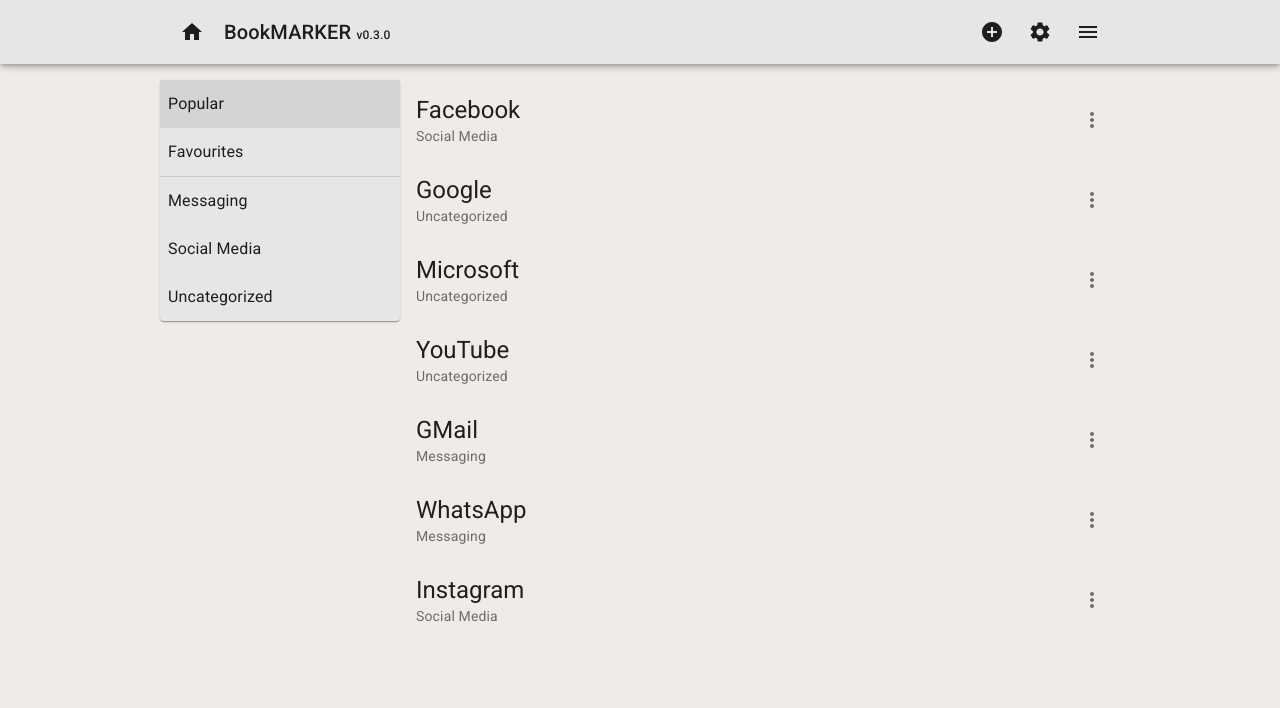
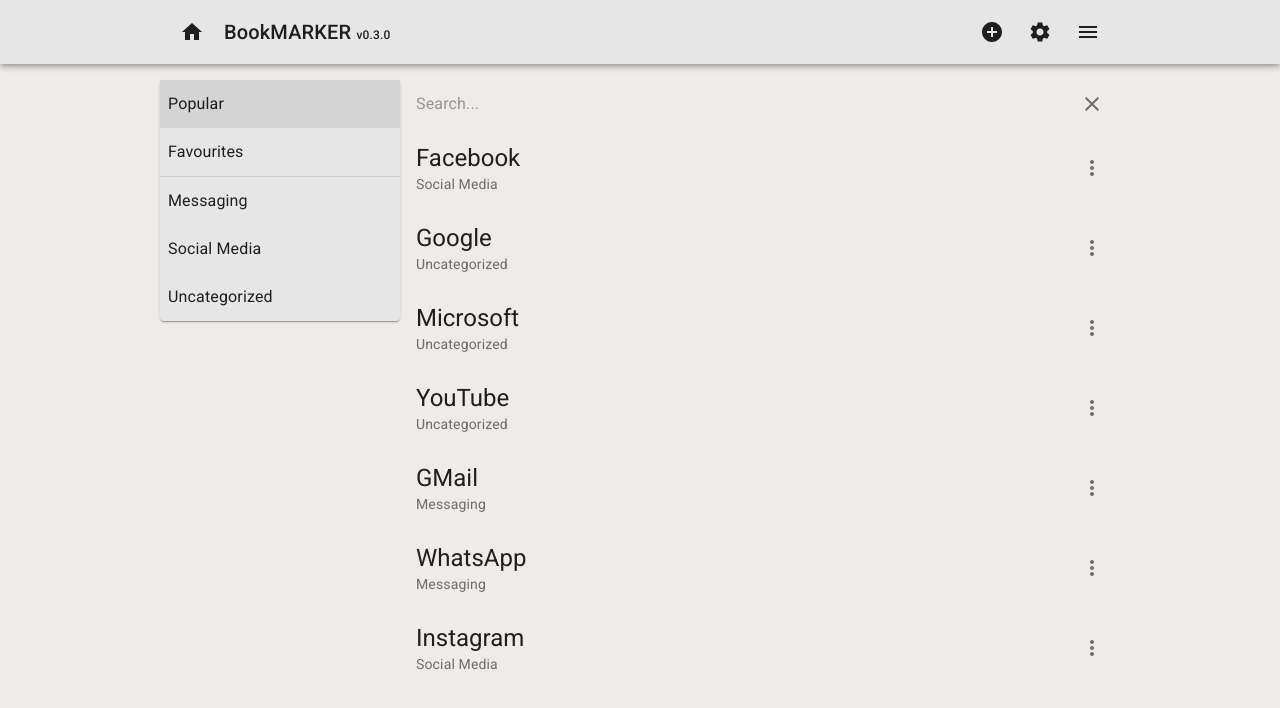
Before and after one commit to openXapps/web-apps-bookmarker-mui, a React (Create React App) app: page / in a window 1280 px wide. Shown: the top 708 px of the page. Built offline with nearby package versions, Linux system fonts and the light colour scheme.

Commit message:
Almost there

```diff
--- a/package.json
+++ b/package.json
@@ -11,6 +11,7 @@
     "@material-ui/lab": "^4.0.0-alpha.57",
     "node-sass": "^4.14.1",
     "react": "^17.0.2",
+    "react-app-polyfill": "^2.0.0",
     "react-dom": "^17.0.2",
     "react-router-dom": "^5.2.0",
     "react-scripts": "^4.0.3",
--- a/src/components/Category/CategoryComponent.js
+++ b/src/components/Category/CategoryComponent.js
@@ -11,14 +11,10 @@
 import ListItemSecondaryAction from '@material-ui/core/ListItemSecondaryAction';
 import MoreVertIcon from '@material-ui/icons/MoreVert';
 
-import {
-  getCategories
-} from '../../utilities/localstorage';
-// import useStyles from './CategoryStyles';
+import { getCategories } from '../../utilities/localstorage';
 
 const CategoryComponent = ({ history }) => {
-  // const classes = useStyles();
-  const [categories, setCategories] = React.useState([]);
+  const [categories, setCategories] = React.useState({ statusOK: true, data: [] });
 
   React.useEffect(() => {
     setCategories(getCategories());
@@ -46,6 +42,7 @@
                       primary={v.category}
                       primaryTypographyProps={{ variant: 'h6' }}
                     />
+                    {v.categoryId !== '017cf222-887b-11e9-bc42-526af7764f64' ? (
                       <ListItemSecondaryAction>
                         <IconButton
                           edge="end"
@@ -53,6 +50,7 @@
                           onClick={handleEdit}
                         ><MoreVertIcon /></IconButton>
                       </ListItemSecondaryAction>
+                    ) : (null)}
                   </ListItem>
                 </div>
               );
--- a/src/components/Content/BookmarksComponent.js
+++ b/src/components/Content/BookmarksComponent.js
@@ -3,13 +3,16 @@
 
 import { useTheme } from '@material-ui/core/styles';
 import useMediaQuery from '@material-ui/core/useMediaQuery';
+import Hidden from '@material-ui/core/Hidden';
 import Box from '@material-ui/core/Box';
-import IconButton from '@material-ui/core/IconButton';
 import List from '@material-ui/core/List';
 import ListItem from '@material-ui/core/ListItem';
 import ListItemText from '@material-ui/core/ListItemText';
 import ListItemSecondaryAction from '@material-ui/core/ListItemSecondaryAction';
+import InputBase from '@material-ui/core/InputBase';
+import IconButton from '@material-ui/core/IconButton';
 import MoreVertIcon from '@material-ui/icons/MoreVert';
+import ClearIcon from '@material-ui/icons/Clear';
 
 import {
   updateLastClicked,
@@ -24,7 +27,10 @@
   const breakpointSM = useMediaQuery(theme.breakpoints.down('sm'));
   const classes = useStyles();
   const { id } = useParams();
-  const [bookmarks, setBookmarks] = React.useState([]);
+  const [bookmarks, setBookmarks] = React.useState({ statusOK: true, data: [] });
+  const [search, setSearch] = React.useState('');
+  const [showSearch, setShowSearch] = React.useState(false);
+  const [reload, setReload] = React.useState(false);
 
   React.useEffect(() => {
     const route = history.location.pathname;
@@ -32,37 +38,96 @@
     switch (route) {
       case '/':
         data = getPopular();
+        setShowSearch(true);
         if (data.statusOK) setBookmarks(data);
         break;
       case '/favourites':
         data = getFavourites();
+        setShowSearch(false);
         if (data.statusOK) setBookmarks(data);
         break;
       default:
         data = getByCategory(id);
+        setShowSearch(false);
         if (data.statusOK) setBookmarks(data);
         break;
     }
-    // console.log('Bookmarks: route...', route);
-    // console.log('Bookmarks: id......', id);
-    // console.log('Bookmarks: data....', data);
+    setSearch('');
+
+    // Clean-up function
+    return () => setReload(false);
+  }, [history.location.pathname, id, reload]);
+
+  // Reset search on empty string
+  React.useEffect(() => {
+    if (search.length === 0) setReload(true);
 
     // Clean-up function
     return () => true;
-  }, [history.location.pathname, id]);
+  }, [search]);
 
+  // Handle search field persistence
+  const handleSearch = (e) => {
+    setSearch(e.currentTarget.value);
+  };
+
+  // Perform search from search field
+  const doSearch = (e) => {
+    e.preventDefault();
+    let data = [];
+    if (search.length > 0) {
+      data = bookmarks.data.filter((v) => {
+        return (
+          v.siteName.toLowerCase().indexOf(search.toLowerCase()) > -1 ||
+          v.siteURL.toLowerCase().indexOf(search.toLowerCase()) > -1
+        );
+      });
+      if (data.length > 0) setBookmarks({ ...bookmarks, data: data });
+    } else {
+      setReload(true);
+    }
+  };
+
+  // Clear the search field and reload bookmarks
+  const handleSearchClear = () => {
+    setSearch('');
+    setReload(true);
+  };
+
+  // Route to bookmark editor
   const handleEdit = (e) => {
-    // console.log('Bookmarks: edit.siteId...', e.currentTarget.dataset.siteId);
     const siteId = e.currentTarget.dataset.siteId;
     history.push('/edit/' + siteId);
   };
 
+  // Record last accessed bookmark
   const handleLastClicked = (e) => {
     console.log(e.currentTarget.dataset.siteId);
     updateLastClicked(e.currentTarget.dataset.siteId);
   };
 
   return (
+    <Box>
+      <Hidden smDown>
+        {showSearch ? (
+          <form onSubmit={doSearch} noValidate autoComplete="off">
+            <Box className={classes.searchContainer}>
+              <InputBase
+                className={classes.searchField}
+                placeholder="Search..."
+                value={search}
+                onChange={handleSearch}
+                inputProps={{ 'aria-label': 'search bookmarks', 'type': 'search' }}
+              />
+              <IconButton
+                className={classes.searchButton}
+                aria-label="clear search"
+                onClick={handleSearchClear}
+              ><ClearIcon /></IconButton>
+            </Box>
+          </form>
+        ) : (null)}
+      </Hidden>
       <Box width="100%" pl={{ sm: 1 }}>
         <List disablePadding>
           {bookmarks.statusOK ? (
@@ -97,7 +162,7 @@
             })
           ) : (null)}
         </List>
-      {/* <Box className={classes.hGutter} /> */}
+      </Box>
     </Box>
   );
 };
--- a/src/components/Content/BookmarksStyles.js
+++ b/src/components/Content/BookmarksStyles.js
@@ -1,19 +1,10 @@
 import { makeStyles } from '@material-ui/core/styles';
 
 export const useStyles = makeStyles((theme) => ({
-  root: {
-    width: '100%',
-    marginLeft: theme.spacing(2),
-    // marginTop: theme.spacing(1),
-    [theme.breakpoints.up('xs')]: {
-      marginLeft: theme.spacing(0),
-    },
-  },
   bookmarkContainer: {
     display: 'flex',
     flexWrap: 'nowrap',
     alignItems: 'center',
-    // marginLeft: theme.spacing(1),
   },
   bookmarkText: {
     paddingLeft: theme.spacing(1),
@@ -21,7 +12,16 @@
       fontSize: 10,
     },
   },
-  hGutter: {
-    marginTop: theme.spacing(2),
+  searchContainer: {
+    display: 'flex',
+    flexWrap: 'nowrap',
+    alignItems: 'center',
+    marginLeft: theme.spacing(2),
+  },
+  searchField: {
+    flexGrow: 1,
+  },
+  searchButton: {
+    paddingRight: theme.spacing(2),
   },
 }));
--- a/src/components/Content/NavigationComponent.js
+++ b/src/components/Content/NavigationComponent.js
@@ -1,10 +1,6 @@
 import React from 'react';
 
 import Paper from '@material-ui/core/Paper';
-// import Box from '@material-ui/core/Box';
-// import InputBase from '@material-ui/core/InputBase';
-// import IconButton from '@material-ui/core/IconButton';
-// import SearchIcon from '@material-ui/icons/Search';
 import List from '@material-ui/core/List';
 import ListItem from '@material-ui/core/ListItem';
 import ListItemText from '@material-ui/core/ListItemText';
@@ -17,9 +13,7 @@
 const NavigationComponent = ({ history }) => {
   const [state, dispatch] = React.useContext(context);
   const classes = useStyles();
-  const [categories, setCategories] = React.useState([]);
-  // const [search, setSearch] = React.useState('');
-  // const [active, setActive] = React.useState(state.activeNav);
+  const [categories, setCategories] = React.useState({ statusOK: true, data: [] });
 
   React.useEffect(() => {
     setCategories(getCategories());
@@ -28,7 +22,6 @@
 
   const handleNav = (e, i) => {
     const event = e.currentTarget.innerText;
-    // console.log('Navigation: innerText....', event);
     switch (event) {
       case 'Popular':
         dispatch({ type: 'NAV', payload: 0 });
@@ -45,29 +38,8 @@
     }
   };
 
-  // const handleSearch = (e) => {
-    // https://levelup.gitconnected.com/how-to-search-filter-through-data-in-react-26f1545fe3a1
-    // console.log('Nav: search...', e.currentTarget.value);
-    // setSearch(e.currentTarget.value);
-  // };
-
-  // console.log('Nav: location...', history.location);
-
   return (
     <Paper>
-      {/* <Box display={{ xs: 'none', sm: 'block' }}>
-        <Box className={classes.searchContainer}>
-          <InputBase
-            className={classes.searchField}
-            placeholder="Search..."
-            value={search}
-            onChange={handleSearch}
-          />
-          <IconButton className={classes.searchButton}>
-            <SearchIcon />
-          </IconButton>
-        </Box>
-      </Box> */}
       <List disablePadding>
         <ListItem button disableGutters onClick={handleNav} selected={state.activeNav === 0}>
           <ListItemText primary="Popular" className={classes.listItemText} />
--- a/src/components/Content/NavigationStyles.js
+++ b/src/components/Content/NavigationStyles.js
@@ -1,18 +1,6 @@
 import { makeStyles } from '@material-ui/core/styles';
 
 export const useStyles = makeStyles((theme) => ({
-  searchContainer: {
-    display: 'flex',
-    flexWrap: 'nowrap',
-    alignItems: 'center',
-    marginLeft: theme.spacing(1),
-  },
-  searchField: {
-    flexGrow: 1,
-  },
-  searchButton: {
-    // padding: 10,
-  },
   listItemText: {
     paddingLeft: theme.spacing(1),
   },
--- a/src/index.js
+++ b/src/index.js
@@ -1,3 +1,5 @@
+// https://github.com/facebook/create-react-app/tree/master/packages/react-app-polyfill
+import 'react-app-polyfill/ie11';
 import React from 'react';
 import ReactDOM from 'react-dom';
 import App from './App';
```
Also changed, not shown: src/hooks/useDebounce.js (added, +20 -0 lines), 1 other file (tests, documents, lock files or other folders). Lines whose indentation alone changed are shown as unchanged.
